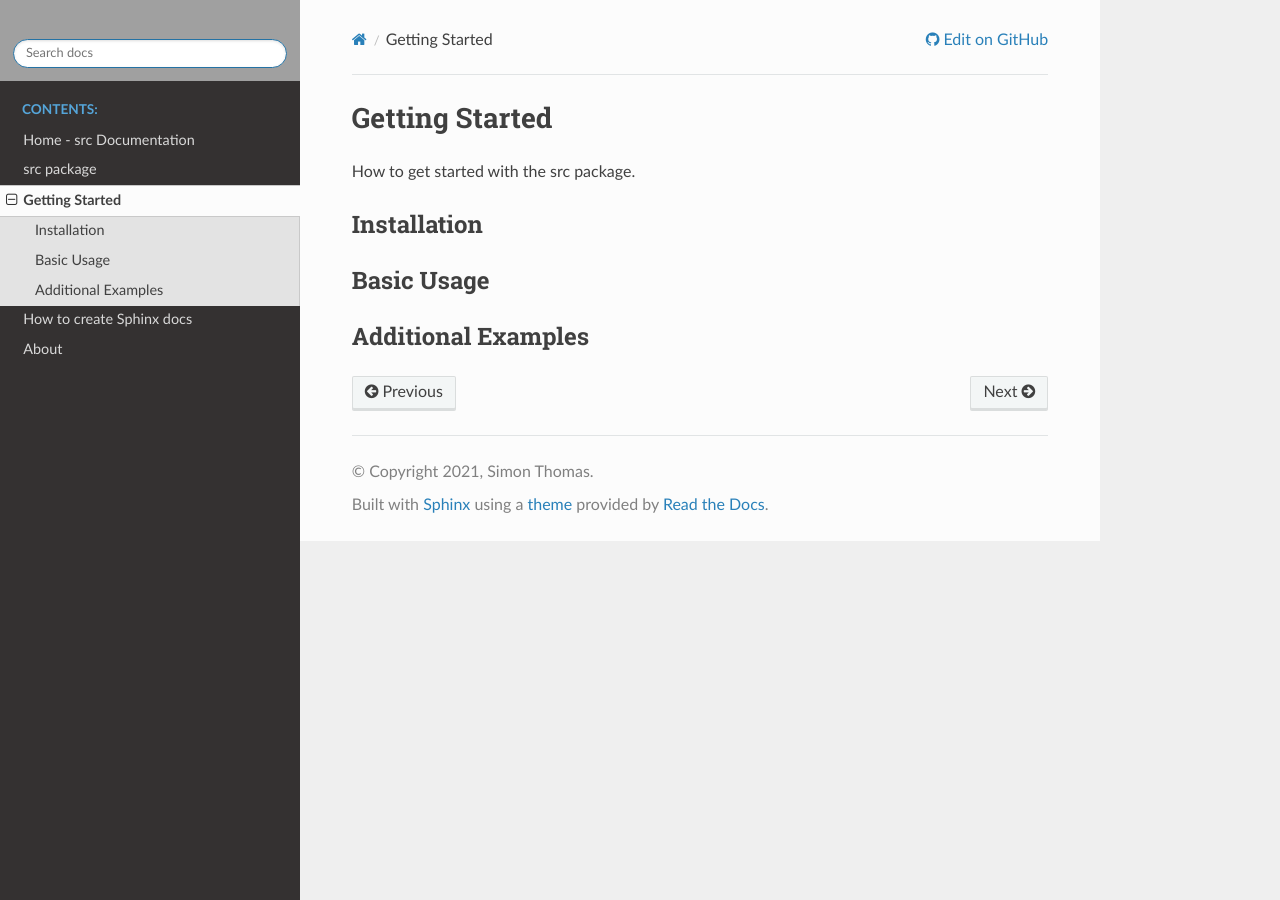
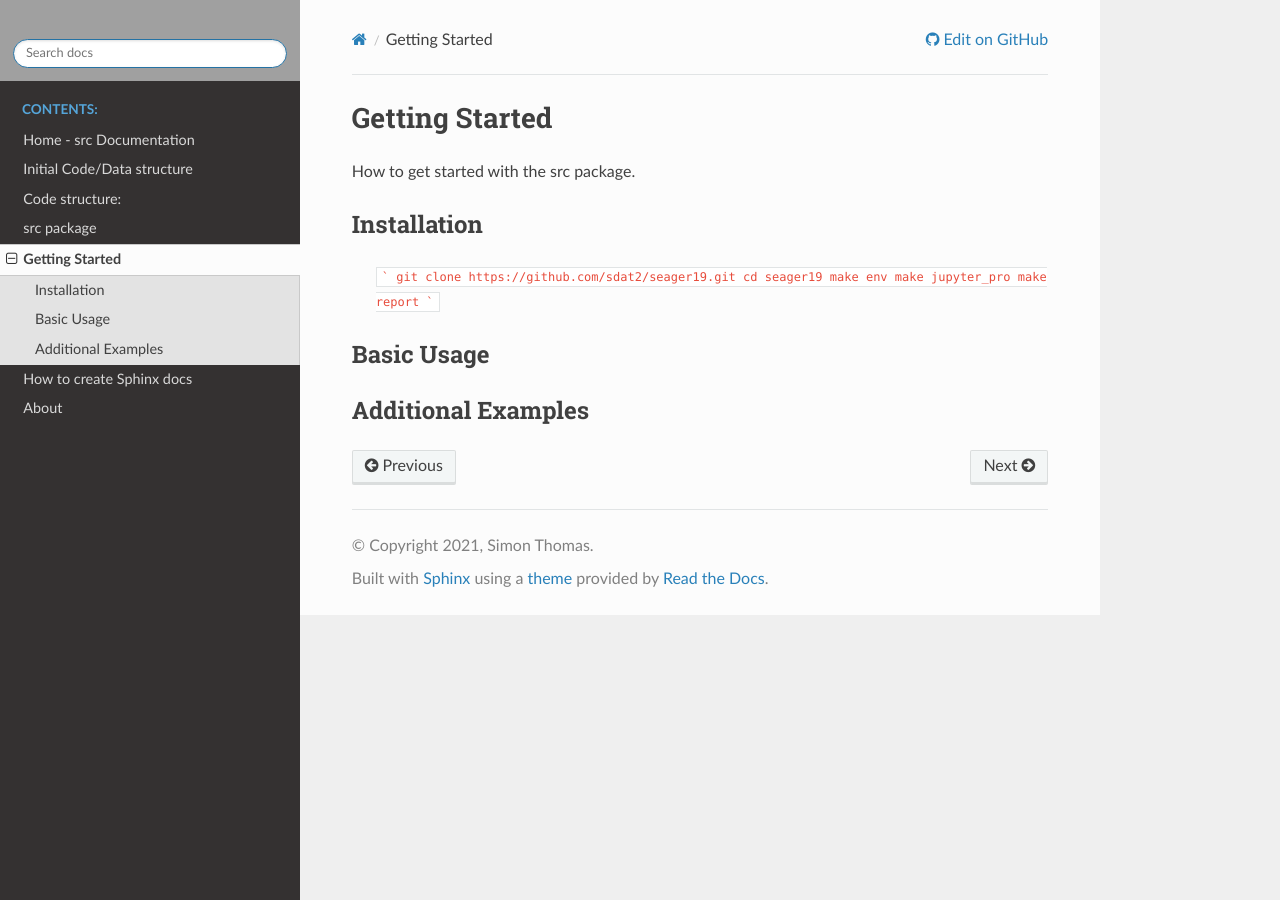
Before and after one commit to sdat2/seager19, a Sphinx documentation site: the page built from docs/getting_started.rst, in a window 1280 px wide. Built offline with Sphinx 7.4.7 and the Read the Docs theme 2.0.0, drawn with Linux system fonts in a browser that asks for light colours.

Commit message:
ext: adding data file list to docs

````diff
--- a/docs/getting_started.rst
+++ b/docs/getting_started.rst
@@ -5,6 +5,13 @@
 Installation
 --------------
 
+    ```
+    git clone https://github.com/sdat2/seager19.git
+    cd seager19
+    make env
+    make jupyter_pro
+    make report
+    ```
 Basic Usage
 -----------
 
--- a/docs/index.rst
+++ b/docs/index.rst
@@ -18,6 +18,7 @@
 
    self
    README.md
+   DATA_FILE_LIST.md
    src
    getting_started
    DOCS.md
````
Also changed, not shown: docs/DATA_FILE_LIST.md (renamed from records/DATA_FILE_LIST.md, +13 -8 lines), 2 other files.
